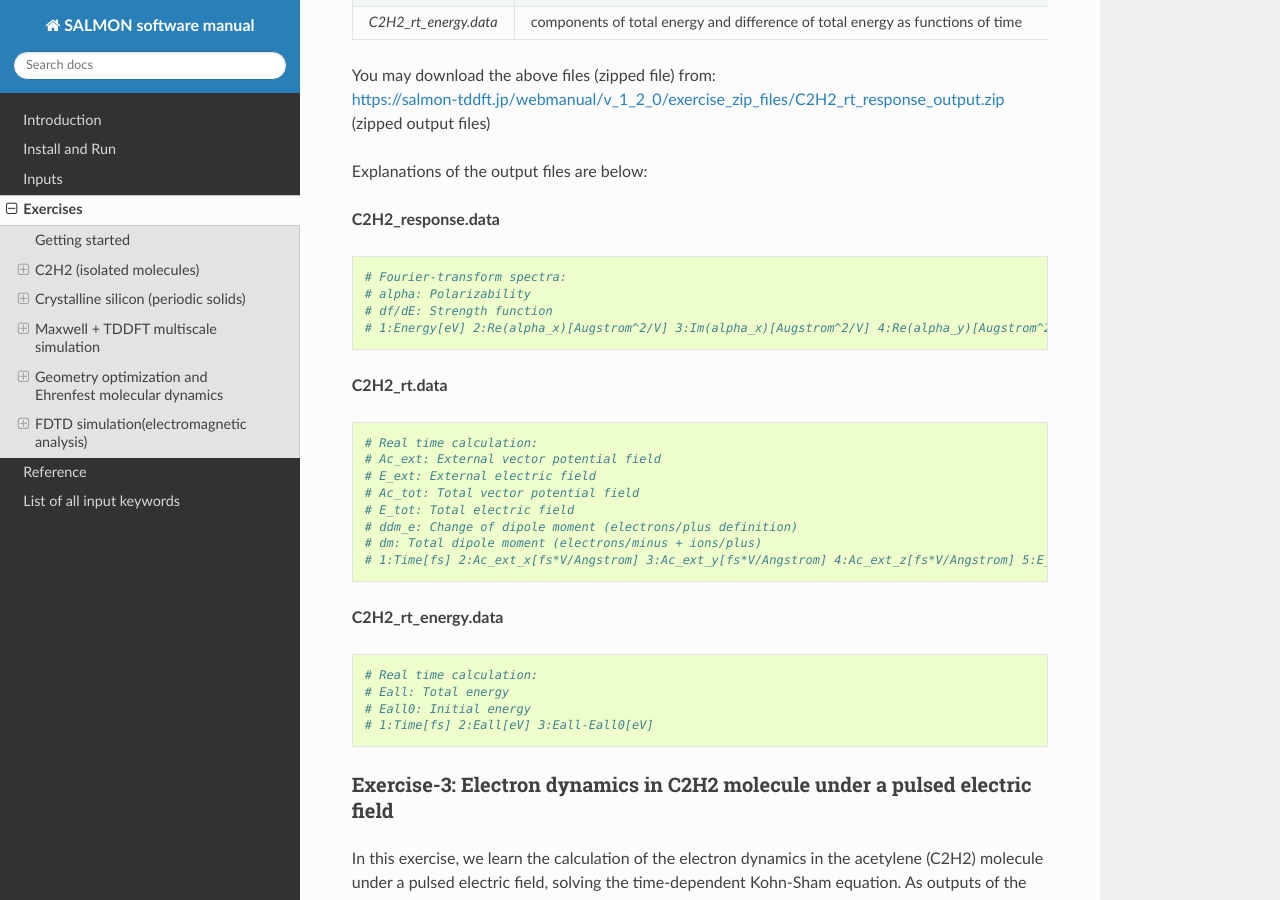
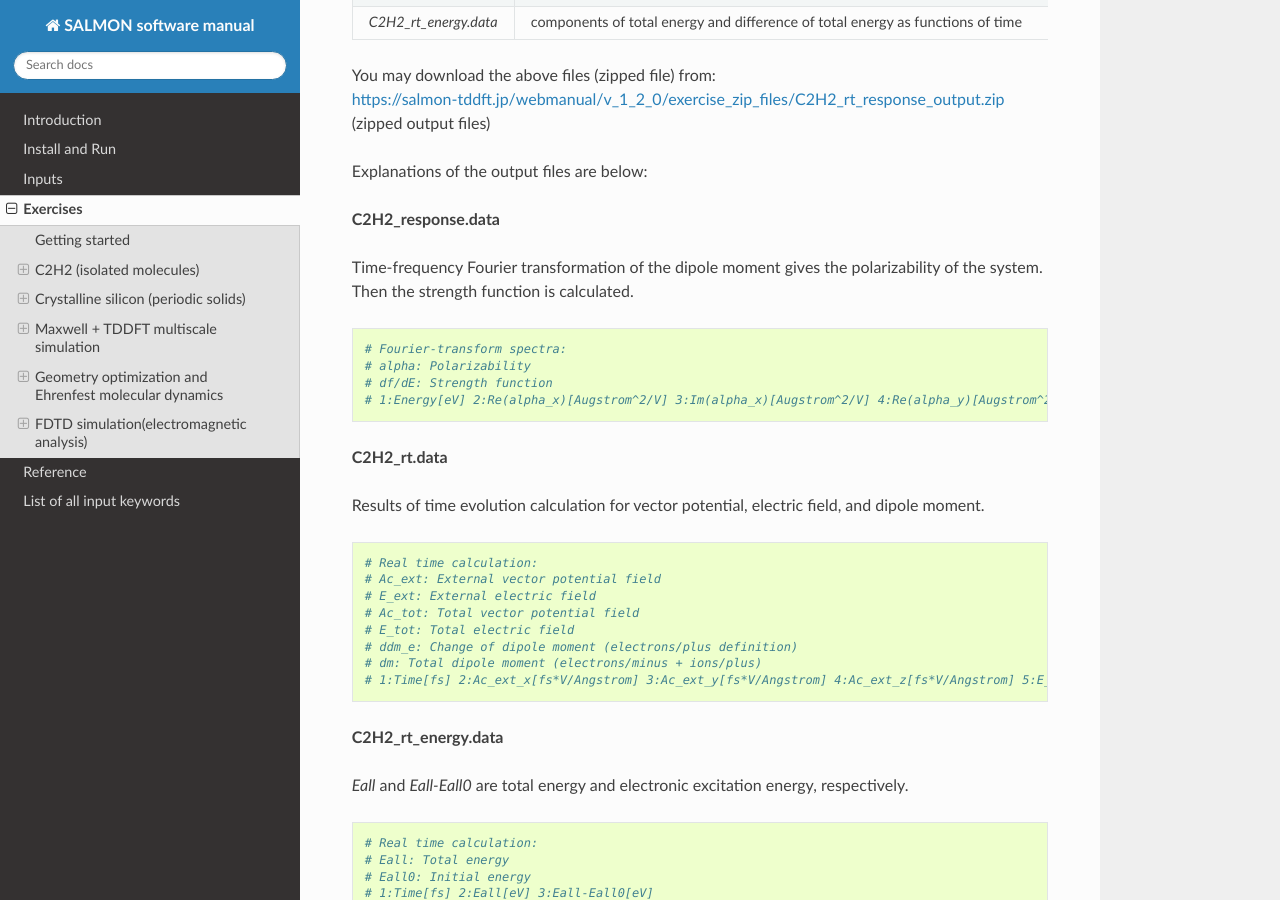
Before and after one commit to SALMON-TDDFT/SALMON-DOCS, a Sphinx documentation site: the page built from source/exercises.rst, in a window 1280 px wide and 900 px high, scrolled down 15642 px. Built offline with Sphinx 7.4.7 and the Read the Docs theme 2.0.0, drawn with Linux system fonts in a browser that asks for light colours; formulas are drawn with MathJax 3; some of the changed text lies outside the part shown.

Commit message:
Update exercises.rst

```diff
--- a/source/exercises.rst
+++ b/source/exercises.rst
@@ -895,6 +895,9 @@ Explanations of the output files are below:
 
 **C2H2_response.data**
 
+Time-frequency Fourier transformation of the dipole moment gives
+the polarizability of the system. Then the strength function is calculated.
+
 ::
 
    # Fourier-transform spectra:
@@ -903,6 +906,8 @@ Explanations of the output files are below:
    # 1:Energy[eV] 2:Re(alpha_x)[Augstrom^2/V] 3:Im(alpha_x)[Augstrom^2/V] 4:Re(alpha_y)[Augstrom^2/V] 5:Im(alpha_y)[Augstrom^2/V] 6:Re(alpha_z)[Augstrom^2/V] 7:Im(alpha_z)[Augstrom^2/V] 8:df_x/dE[none] 9:df_y/dE[none] 10:df_z/dE[none]
 
 **C2H2_rt.data**
+
+Results of time evolution calculation for vector potential, electric field, and dipole moment.
 
 ::
 
@@ -916,6 +921,8 @@ Explanations of the output files are below:
    # 1:Time[fs] 2:Ac_ext_x[fs*V/Angstrom] 3:Ac_ext_y[fs*V/Angstrom] 4:Ac_ext_z[fs*V/Angstrom] 5:E_ext_x[V/Angstrom] 6:E_ext_y[V/Angstrom] 7:E_ext_z[V/Angstrom] 8:Ac_tot_x[fs*V/Angstrom] 9:Ac_tot_y[fs*V/Angstrom] 10:Ac_tot_z[fs*V/Angstrom] 11:E_tot_x[V/Angstrom] 12:E_tot_y[V/Angstrom] 13:E_tot_z[V/Angstrom] 14:ddm_e_x[Angstrom] 15:ddm_e_y[Angstrom] 16:ddm_e_z[Angstrom] 17:dm_x[Angstrom] 18:dm_y[Angstrom] 19:dm_z[Angstrom]
 
 **C2H2_rt_energy.data**
+
+*Eall* and *Eall-Eall0* are total energy and electronic excitation energy, respectively.
 
 ::
 
@@ -1349,6 +1356,8 @@ Explanations of the files are described below:
 
 **C2H2_pulse.data**
 
+Time-frequency Fourier transformation of the dipole moment.
+
 ::
 
    # Fourier-transform spectra:
@@ -1357,6 +1366,8 @@ Explanations of the files are described below:
    # 1:energy[eV] 2:Re(dm_x)[fs*Angstrom] 3:Im(dm_x)[fs*Angstrom] 4:|dm_x|^2[fs*Angstrom] 5:Re(dm_y)[fs*Angstrom] 6:Im(dm_y)[fs*Angstrom] 7:|dm_y|^2[fs*Angstrom] 8:Re(dm_z)[fs^2*Angstrom^2] 9:Im(dm_z)[fs^2*Angstrom^2] 10:|dm_z|^2[fs^2*Angstrom^2]
 
 **C2H2_rt.data**
+
+Results of time evolution calculation for vector potential, electric field, and dipole moment.
 
 ::
 
@@ -1370,6 +1381,8 @@ Explanations of the files are described below:
    # 1:Time[fs] 2:Ac_ext_x[fs*V/Angstrom] 3:Ac_ext_y[fs*V/Angstrom] 4:Ac_ext_z[fs*V/Angstrom] 5:E_ext_x[V/Angstrom] 6:E_ext_y[V/Angstrom] 7:E_ext_z[V/Angstrom] 8:Ac_tot_x[fs*V/Angstrom] 9:Ac_tot_y[fs*V/Angstrom] 10:Ac_tot_z[fs*V/Angstrom] 11:E_tot_x[V/Angstrom] 12:E_tot_y[V/Angstrom] 13:E_tot_z[V/Angstrom] 14:ddm_e_x[Angstrom] 15:ddm_e_y[Angstrom] 16:ddm_e_z[Angstrom] 17:dm_x[Angstrom] 18:dm_y[Angstrom] 19:dm_z[Angstrom]
 
 **C2H2_rt_energy.data**
+
+*Eall* and *Eall-Eall0* are total energy and electronic excitation energy, respectively.
 
 ::
 
```
